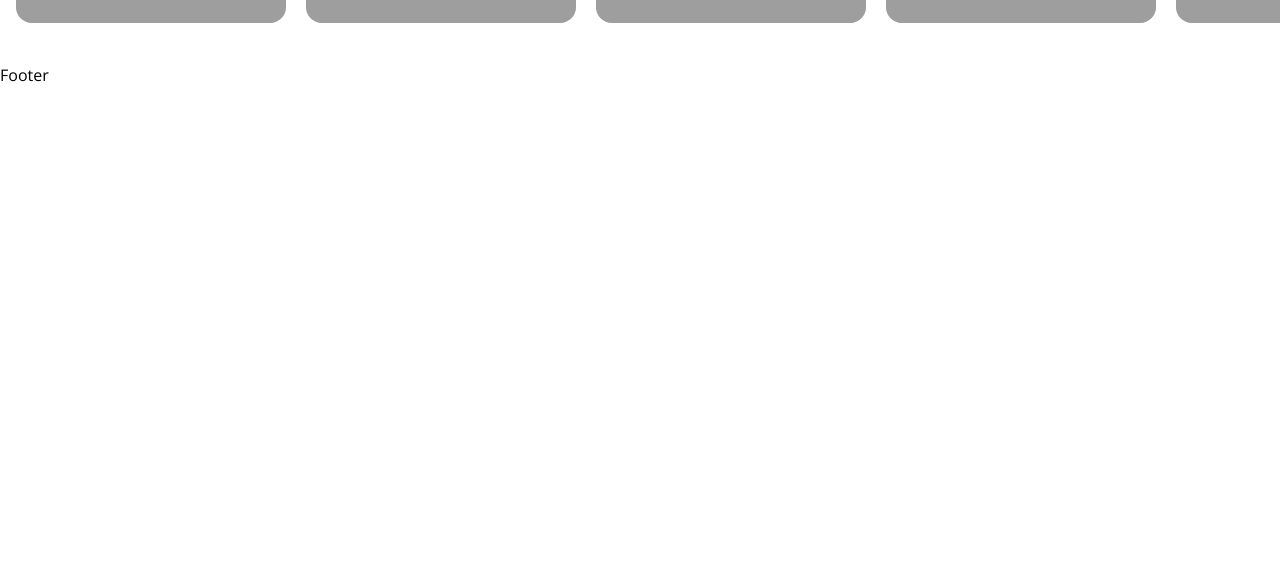
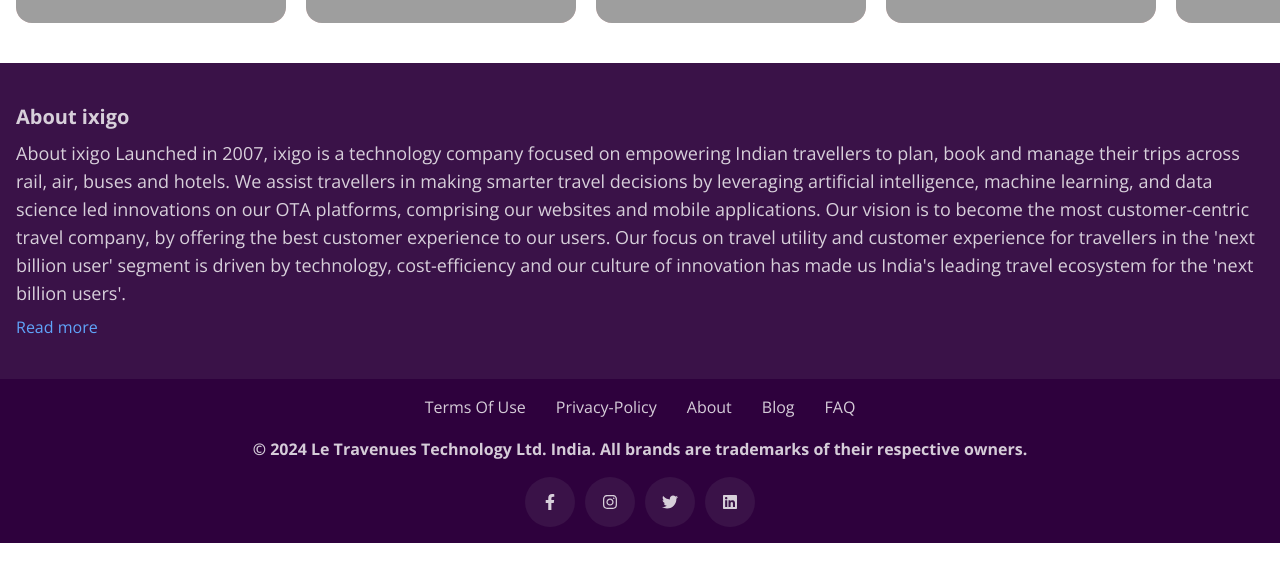
Before and after one commit to YatinDevs/Ixigo_Clone, a React (Vite) app: page / in a window 1280 px wide. Shown: the part 1585-2166 px from the top of the page. Before the commit the page ends 1772 px from the top, so only its background shows below. Built offline with nearby package versions, Linux system fonts and the light colour scheme; no server answers; grey boxes are pictures that could not be loaded.

Commit message:
feat(ui): Add read more funcitonality and Footer component

```diff
--- /dev/null
+++ b/src/components/Footer/Footer.css
@@ -0,0 +1,70 @@
+.top-section {
+  background-color: #3a1248;
+  width: 100%;
+}
+.top-section-body {
+  max-width: 1280px;
+  margin: auto;
+  padding-top: 32px;
+  padding-bottom: 32px;
+  color: rgba(255, 255, 255, 0.8);
+}
+.bottom-section {
+  width: 100%;
+  background-color: #2e013d;
+  padding: 16px;
+}
+.menuItems {
+  list-style-type: none;
+  display: flex;
+  align-items: center;
+  justify-content: center;
+  gap: 15px;
+  margin-bottom: 20px;
+}
+
+@media (min-width: 768px) {
+  .menuItems {
+    margin-bottom: 10px;
+    gap: 30px;
+  }
+}
+
+.menuItems .menuItem {
+  transition: all ease 0.3s;
+  cursor: pointer;
+  font-size: 16px;
+}
+
+@media (min-width: 768px) {
+  .menuItems .menuItem {
+    font-size: 16px;
+  }
+}
+
+.menuItems .menuItem:hover {
+  color: #c90d9a; /* Light blue text color */
+}
+
+.socialIcons {
+  display: flex;
+  align-items: center;
+  justify-content: center;
+  gap: 10px;
+}
+
+.socialIcons .icon {
+  width: 50px;
+  height: 50px;
+  border-radius: 50%;
+  background-color: #3a1248;
+  display: flex;
+  align-items: center;
+  justify-content: center;
+  cursor: pointer;
+  transition: all ease 0.3s;
+}
+.socialIcons .icon:hover {
+  box-shadow: 0 0 0.625em #c90d9a; /* Light blue shadow */
+  color: #c90d9a; /* Light blue text color */
+}
--- a/src/components/Footer/Footer.jsx
+++ b/src/components/Footer/Footer.jsx
@@ -1,7 +1,141 @@
-import React from "react";
+import React, { useState } from "react";
+import ContentWrapper from "../ContentWrapper/ContentWrapper";
+import "./Footer.css";
+import {
+  FaFacebookF,
+  FaInstagram,
+  FaTwitter,
+  FaLinkedin,
+} from "react-icons/fa";
 
 function Footer() {
-  return <h1>Footer</h1>;
+  const [expanded, setExpanded] = useState(false);
+
+  const toggleExpansion = () => {
+    setExpanded(!expanded);
+  };
+
+  return (
+    <footer className="bg-[#3a1248] text-white text-opacity-80 w-full">
+      <div className="">
+        <div className="w-full max-w-[1280px] mx-auto my-0 px-4 py-8  ">
+          <h1 className="text-xl my-2 font-bold">About ixigo</h1>
+          <p className={`text-lg `}>
+            About ixigo Launched in 2007, ixigo is a technology company focused
+            on empowering Indian travellers to plan, book and manage their trips
+            across rail, air, buses and hotels. We assist travellers in making
+            smarter travel decisions by leveraging artificial intelligence,
+            machine learning, and data science led innovations on our OTA
+            platforms, comprising our websites and mobile applications. Our
+            vision is to become the most customer-centric travel company, by
+            offering the best customer experience to our users. Our focus on
+            travel utility and customer experience for travellers in the 'next
+            billion user' segment is driven by technology, cost-efficiency and
+            our culture of innovation has made us India's leading travel
+            ecosystem for the 'next billion users'.
+          </p>
+          {!expanded && (
+            <p
+              onClick={toggleExpansion}
+              className="body-md my-2  text-blue-400 block w-fit xl:cursor-pointer"
+            >
+              Read more
+            </p>
+          )}
+          {expanded && (
+            <p
+              onClick={toggleExpansion}
+              className="body-md my-2  text-blue-400 block w-fit xl:cursor-pointer"
+            >
+              Read less
+            </p>
+          )}
+          <div className={` ${expanded ? "block" : "hidden"}`}>
+            <p className={`text-lg ${expanded ? "block" : "hidden"}`}>
+              Our OTA platforms allow travellers to book train tickets, flight
+              tickets, bus tickets, hotels and cabs, while providing travel
+              utility tools and services developed using in-house proprietary
+              algorithms and crowd-sourced information, including train PNR
+              status and confirmation predictions, train seat availability
+              alerts, train running status updates and delay predictions, flight
+              status updates, bus running status, pricing and availability
+              alerts, deal discovery, destination content, personalized
+              recommendations, instant fare alerts, and automated customer
+              support services. Read our travel stories where we cover
+              everything – flight news, latest travel news, Indian Railways
+              reservation updates, COVID-19 travel guidelines and restrictions
+              and more. Let us help you plan your next vacation. Explore our
+              website today.
+            </p>
+
+            <h1 className="text-xl my-2 font-bold">
+              Here's how we can help you:{" "}
+            </h1>
+            <table className="border border-collapse w-full">
+              <tbody>
+                <tr className="border">
+                  <td className="border p-4">Flights</td>
+                  <td className="border p-4">
+                    Book domestic as well as international flights on ixigo.
+                    Check Flight Status for domestic or international flights
+                  </td>
+                </tr>
+                <tr className="border">
+                  <td className="border p-4">Trains</td>
+                  <td className="border p-4">
+                    Search and book train tickets. Check PNR status & Train
+                    running status.
+                  </td>
+                </tr>
+                <tr className="border">
+                  <td className="border p-4">Bus Booking</td>
+                  <td className="border p-4">
+                    Choose from different types of buses. From state buses to
+                    luxury volvos, book them all on ixigo.
+                  </td>
+                </tr>
+                <tr className="border">
+                  <td className="border p-4">Hotels</td>
+                  <td className="border p-4">
+                    Find thousands of cheap hotels on ixigo. We have something
+                    for every budget.
+                  </td>
+                </tr>
+              </tbody>
+            </table>
+          </div>
+        </div>
+      </div>
+      <div className="bg-[#2e013d] p-4 w-full">
+        <ul className="menuItems">
+          <li className="menuItem">Terms Of Use</li>
+          <li className="menuItem">Privacy-Policy</li>
+          <li className="menuItem">About</li>
+          <li className="menuItem">Blog</li>
+          <li className="menuItem">FAQ</li>
+        </ul>
+        <p className="w-full text-center max-w-[1280px] mx-auto my-2 py-2 text-md font-bold">
+          {" "}
+          © 2024 Le Travenues Technology Ltd. India. All brands are trademarks
+          of their respective owners.
+        </p>
+        <div className="socialIcons">
+          <span className="icon">
+            <FaFacebookF />
+          </span>
+          <span className="icon">
+            <FaInstagram />
+          </span>
+          <span className="icon">
+            <FaTwitter />
+          </span>
+          <span className="icon">
+            <FaLinkedin />
+          </span>
+        </div>
+      </div>
+    </footer>
+  );
 }
 
 export default Footer;
```
